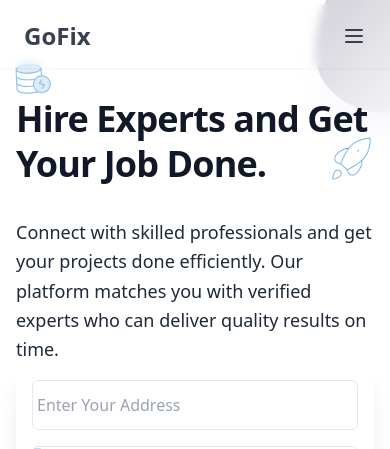
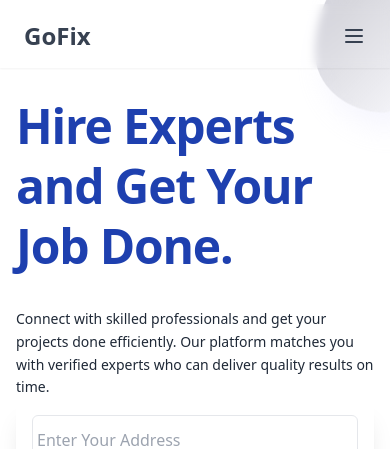
Before and after one commit to Victor4life/go-fix, a React (Vite) app: page / in a window 390 px wide. Shown: the top 449 px of the page. Built offline with nearby package versions, Linux system fonts and the light colour scheme; no server answers; a web font is replaced by a local one; what @prismicio/client would draw is missing.

Commit message:
hero and dashboard modified

```diff
--- a/src/components/Dashboard/DashboardHero.jsx
+++ b/src/components/Dashboard/DashboardHero.jsx
@@ -64,7 +64,7 @@ const DashboardHero = ({ userData, isLoading }) => {
         <div className="w-full md:w-1/2 flex justify-center items-center">
           <div className="relative w-60 h-60">
             <img
-              src={userData.profileImage || "images/dashbord.png"}
+              src={userData.profileImage || "/go-fix/images/dashbord.png"}
               alt="Dashboard illustration"
               className="absolute inset-0 w-full h-full object-contain drop-shadow-xl"
             />
--- a/src/components/Dashboard/DashboardSideBar.jsx
+++ b/src/components/Dashboard/DashboardSideBar.jsx
@@ -73,7 +73,7 @@ const DashboardSideBar = () => {
       </nav>
       <div className="mt-auto px-4 text-center">
         <img
-          src="/images/sidebar-img.png"
+          src="/go-fix/images/sidebar-img.png"
           alt="Sidebar Image"
           className="w-auto h-auto mx-auto opacity-100"
         />
--- a/src/components/Hero.jsx
+++ b/src/components/Hero.jsx
@@ -91,7 +91,7 @@ const Hero = () => {
       <div className="flex flex-col lg:flex-row flex-1 justify-between mx-auto px-4 lg:px-14 py-8 lg:py-10 gap-8 relative">
         <div className="lg:w-1/2 xl:p-4">
           {/*Vector*/}
-          <div className="relative w-full">
+          <div className="relative w-full md:block hidden">
             <img
               src="/go-fix/images/hero-vector.png"
               alt=""
@@ -103,10 +103,10 @@ const Hero = () => {
               className="w-10 h-10 absolute z-1 top-10 right-0 animate-float [animation-delay:2s]"
             />
           </div>
-          <h1 className="text-4xl lg:text-7xl font-extrabold text-gray-900 leading-tight tracking-tight">
+          <h1 className="text-5xl lg:text-7xl font-extrabold text-blue-800 md:text-gray-900 leading-tight tracking-tight">
             Hire Experts and Get Your Job Done.
           </h1>
-          <p className="text-gray-800 pt-8 text-lg leading-relaxed">
+          <p className="text-gray-800 pt-8 text-sm md:text-lg leading-relaxed">
             Connect with skilled professionals and get your projects done
             efficiently. Our platform matches you with verified experts who can
             deliver quality results on time.
```
